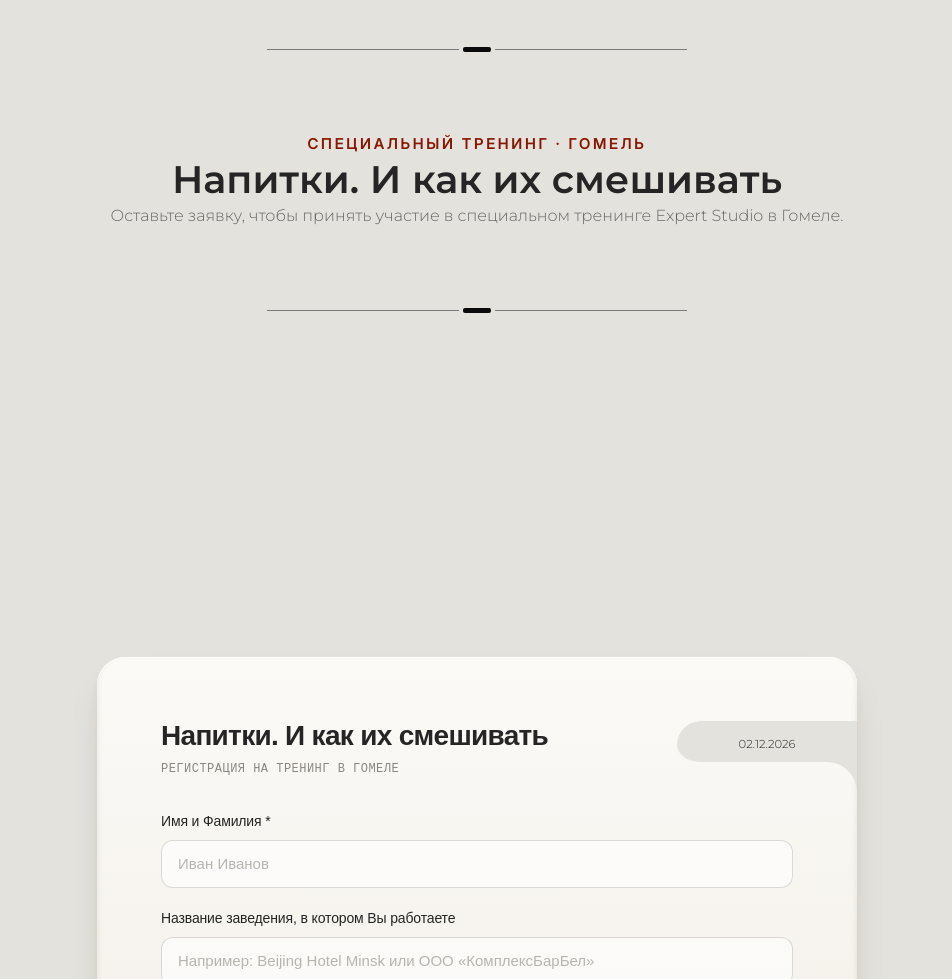
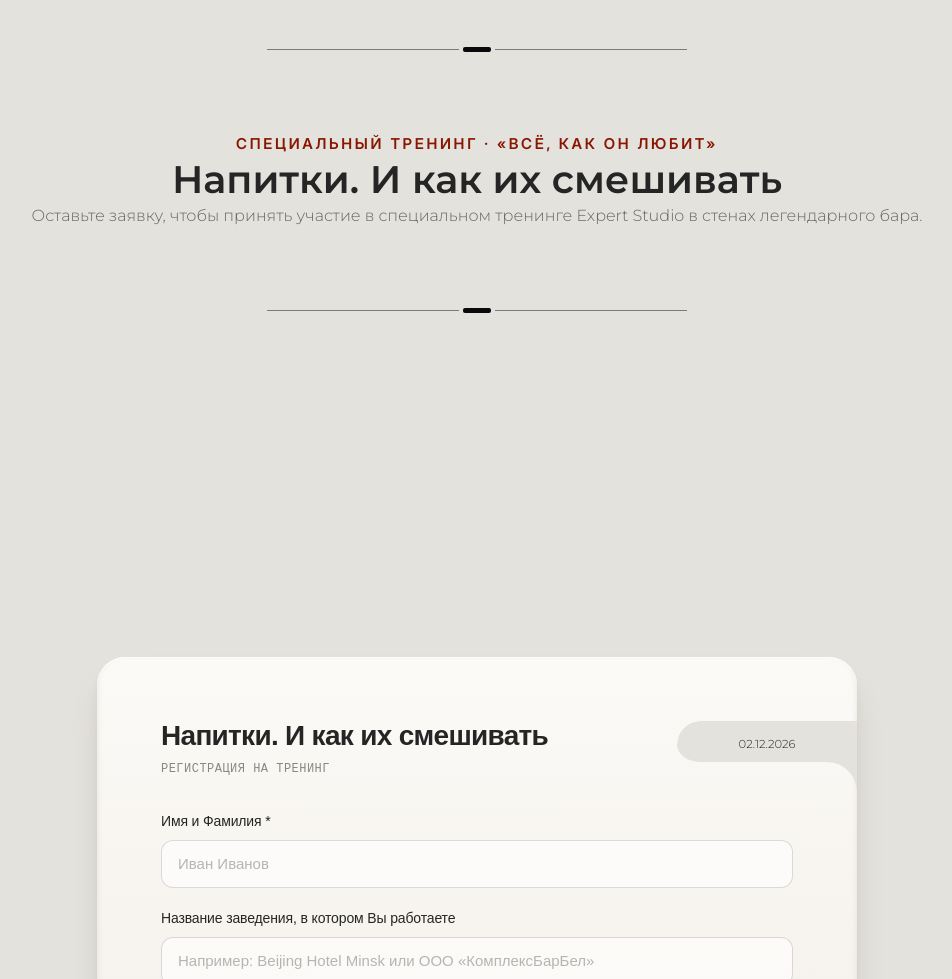
Before and after one commit to alexeevivan/complexbar-collezione, a website built with webpack: page src/html/gomel-reg.html in a window 1280 px wide. Shown: the part 380-1359 px from the top of the page, without its empty margins (163-1115 px from the left). Built offline with nearby package versions, Linux system fonts and the light colour scheme; files whose address does not match are found by name.

Commit message:
gomel to bar name changes

```diff
--- a/src/html/includes/wrapper-gomel-reg.html
+++ b/src/html/includes/wrapper-gomel-reg.html
@@ -11,7 +11,8 @@
 			<li class="menu-item"><a href="index.html" aria-label="Главная страница">главная</a></li>
 			<li class="menu-item"><a href="expert-studio.html" aria-label="Страница студии">о студии</a></li>
 			<li class="menu-item"><a href="calendar.html" aria-label="Страница мероприятий">мероприятия</a></li>
-			<li class="menu-item"><a href="collaboration.html" aria-label="Страница сотрудничества">сотрудничество</a></li>
+			<li class="menu-item"><a href="collaboration.html" aria-label="Страница сотрудничества">сотрудничество</a>
+			</li>
 		</ul>
 		<ul class="header-container">
 			<li class="header-container__item additional"><a href="index.html">главная</a></li>
@@ -30,10 +31,17 @@
 			</div>
 
 			<div class="into__badge">
-				<p class="eyebrow">Специальный тренинг · Гомель</p>
-				<h1 class="recipes-title">Напитки. И как их смешивать</h1>
+				<p class="eyebrow">
+					Специальный тренинг · «Всё, как он любит»
+				</p>
+				<h1 class="recipes-title">
+					Напитки. И как их смешивать
+				</h1>
 				<div class="recipes-content">
-					<p>Оставьте заявку, чтобы принять участие в специальном тренинге Expert Studio в Гомеле.</p>
+					<p>
+						Оставьте заявку, чтобы принять участие в специальном тренинге Expert Studio в стенах
+						легендарного бара.
+					</p>
 				</div>
 			</div>
 
@@ -48,7 +56,7 @@
 			<div class="user__month user__month--active">
 				<div class="user__block" data-event-id="gomel-drinks-training">
 					<h2 class="form__title" id="gomel-registration-title">Напитки. И как их смешивать</h2>
-					<p class="form__subtitle">Регистрация на тренинг в Гомеле</p>
+					<p class="form__subtitle">Регистрация на тренинг</p>
 					<div class="user__date">
 						<span class="user__course-date">02.12.2026</span>
 					</div>
```
